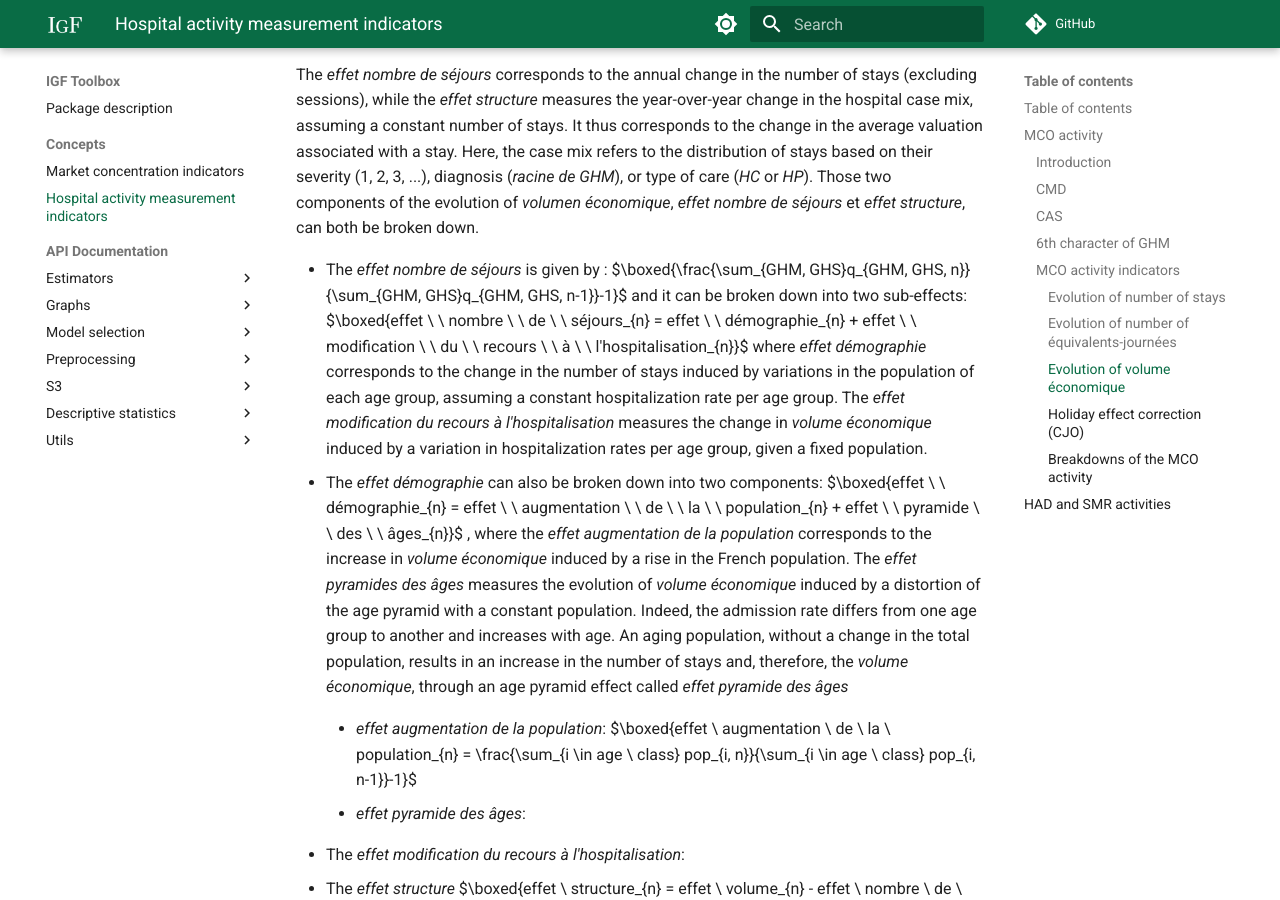
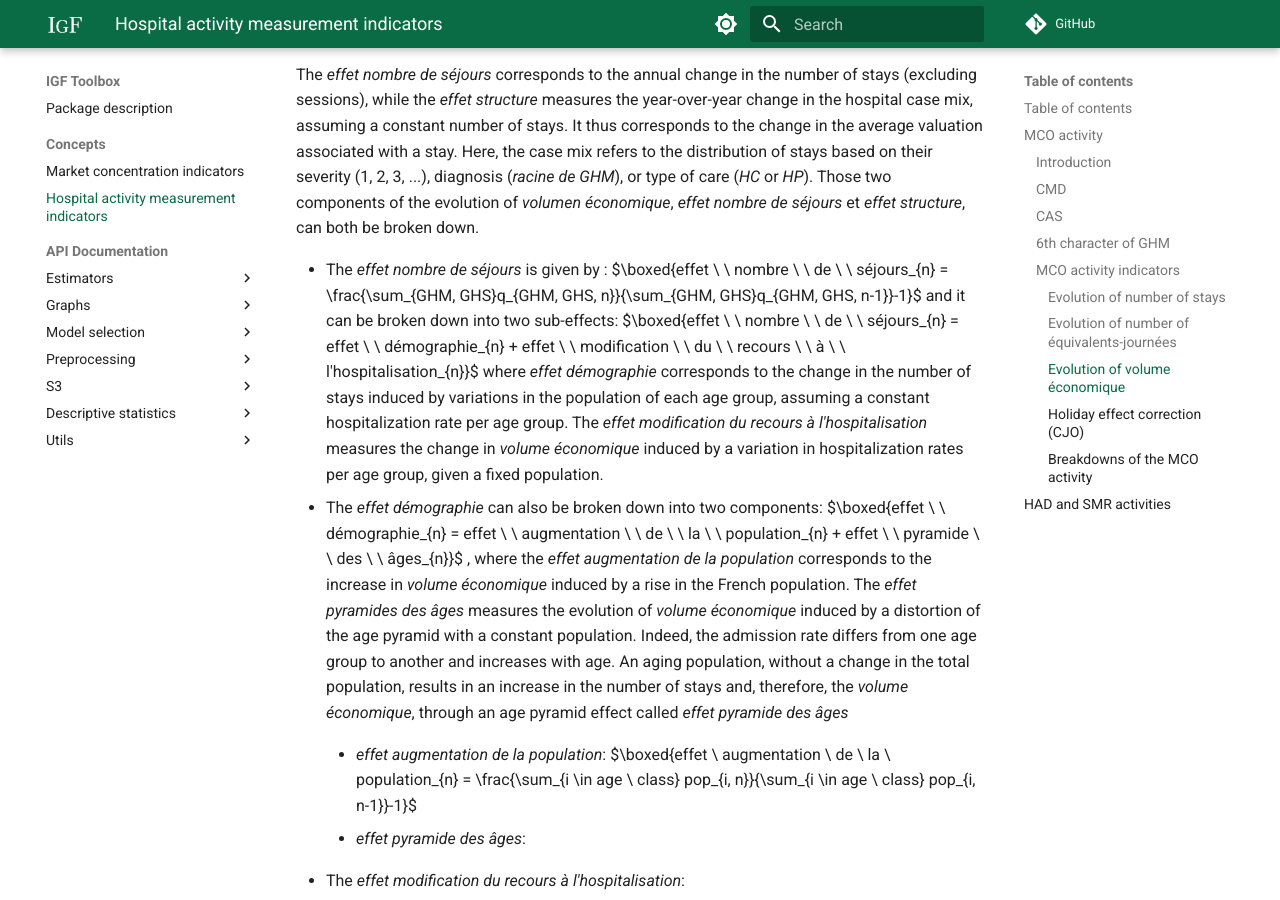
Before and after one commit to IGF-PSD/igf_toolbox, an MkDocs documentation site: the page built from docs/concepts/HOSPITAL_ACTIVITY.md, in a window 1280 px wide and 900 px high, scrolled down 6947 px. Built offline with MkDocs 1.6.1 and Material for MkDocs 9.7.7, drawn with Linux system fonts in a browser that asks for light colours; formulas are drawn with MathJax 3; comment, search, counter and statistics services are not loaded.

Commit message:
Update HOSPITAL_ACTIVITY.md

```diff
--- a/docs/concepts/HOSPITAL_ACTIVITY.md
+++ b/docs/concepts/HOSPITAL_ACTIVITY.md
@@ -163,7 +163,7 @@ $\boxed{évolution \ \ du \ \ volume \ \ économique_{n} = effet \ \ nombre \ \
 
 The *effet nombre de séjours* corresponds to the annual change in the number of stays (excluding sessions), while the *effet structure* measures the year-over-year change in the hospital case mix, assuming a constant number of stays. It thus corresponds to the change in the average valuation associated with a stay. Here, the case mix refers to the distribution of stays based on their severity (1, 2, 3, ...), diagnosis (*racine de GHM*), or type of care (*HC* or *HP*). Those two components of the evolution of *volumen économique*, *effet nombre de séjours* et *effet structure*, can both be broken down.
 
-- The *effet nombre de séjours* is given by : $\boxed{\frac{\sum_{GHM, GHS}q_{GHM, GHS, n}}{\sum_{GHM, GHS}q_{GHM, GHS, n-1}}-1}$ and it can be broken down into two sub-effects: $\boxed{effet \ \ nombre \ \ de \ \ séjours_{n} = effet \ \ démographie_{n} + effet \ \ modification \ \ du \ \ recours \ \ à \ \ l'hospitalisation_{n}}$ where *effet démographie* corresponds to the change in the number of stays induced by variations in the population of each age group, assuming a constant hospitalization rate per age group. The *effet modification du recours à l'hospitalisation* measures the change in *volume économique* induced by a variation in hospitalization rates per age group, given a fixed population.
+- The *effet nombre de séjours* is given by : $\boxed{effet \ \ nombre \ \ de \ \ séjours_{n} = \frac{\sum_{GHM, GHS}q_{GHM, GHS, n}}{\sum_{GHM, GHS}q_{GHM, GHS, n-1}}-1}$ and it can be broken down into two sub-effects: $\boxed{effet \ \ nombre \ \ de \ \ séjours_{n} = effet \ \ démographie_{n} + effet \ \ modification \ \ du \ \ recours \ \ à \ \ l'hospitalisation_{n}}$ where *effet démographie* corresponds to the change in the number of stays induced by variations in the population of each age group, assuming a constant hospitalization rate per age group. The *effet modification du recours à l'hospitalisation* measures the change in *volume économique* induced by a variation in hospitalization rates per age group, given a fixed population.
   - The *effet démographie* can also be broken down into two components: $\boxed{effet \ \ démographie_{n} = effet \ \ augmentation \ \ de \ \ la \ \ population_{n} + effet \ \ pyramide \ \ des \ \ âges_{n}}$ , where the *effet augmentation de la population* corresponds to the increase in *volume économique* induced by a rise in the French population. The *effet pyramides des âges* measures the evolution of *volume économique* induced by a distortion of the age pyramid with a constant population. Indeed, the admission rate differs from one age group to another and increases with age. An aging population, without a change in the total population, results in an increase in the number of stays and, therefore, the *volume économique*, through an age pyramid effect called *effet pyramide des âges*
 
       - *effet augmentation de la population*: $\boxed{effet \\ augmentation \\ de \\ la \\ population_{n} = \frac{\sum_{i \in age \\ class} pop_{i, n}}{\sum_{i \in age \\ class} pop_{i, n-1}}-1}$
```
